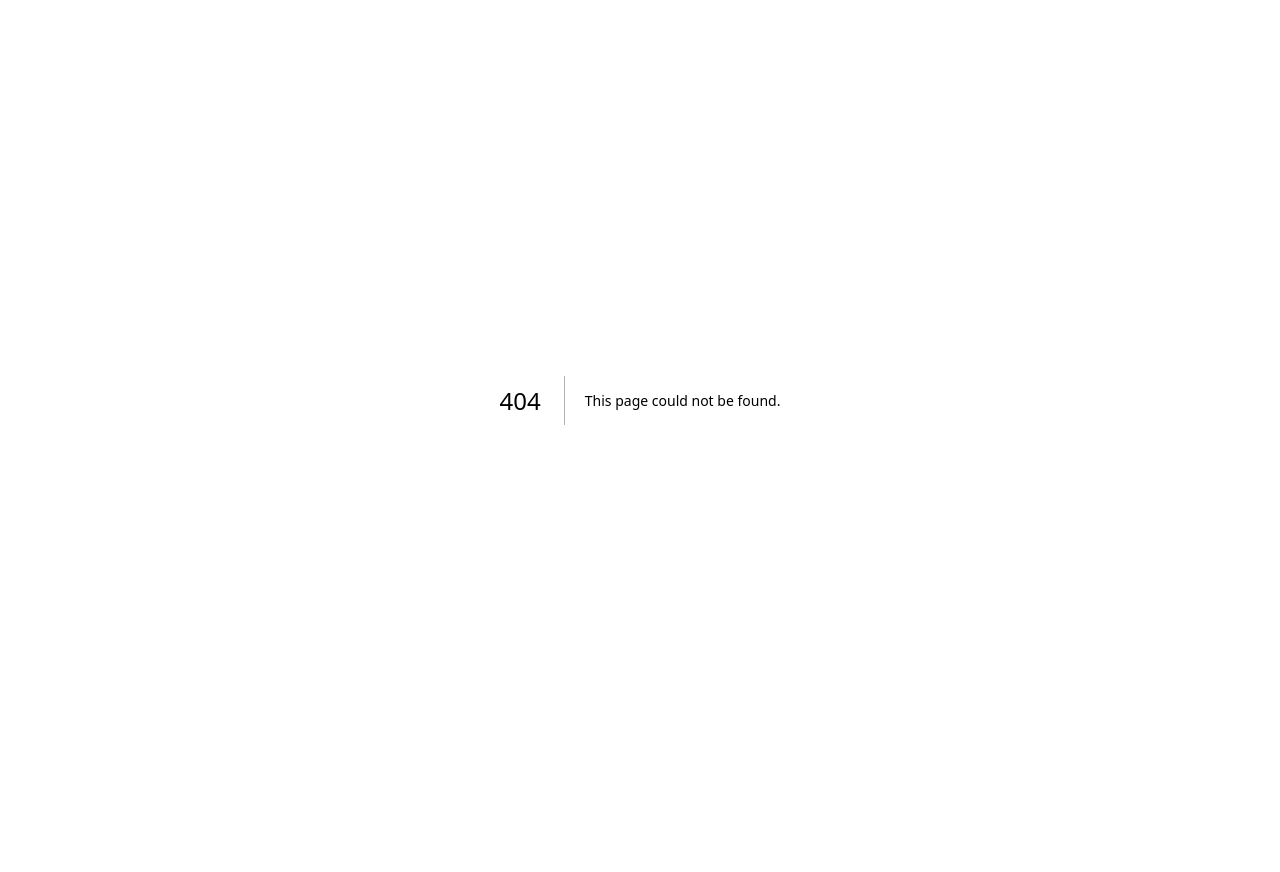
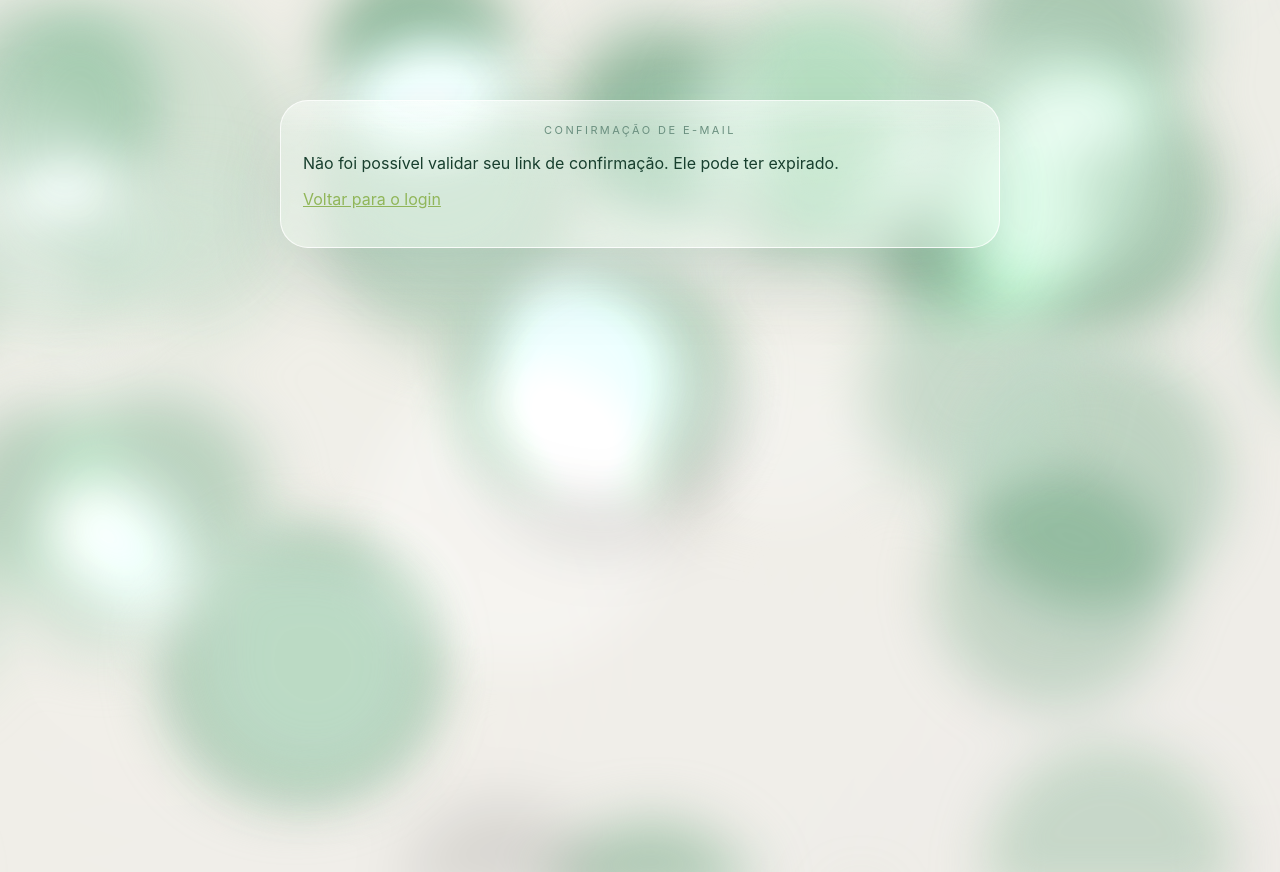
Before and after one commit to leoxavier3914-arch/rbagenda, a Next.js app: page /confirm in a window 1280 px wide. Before the commit this address had no page. Before the commit the page ends 800 px from the top, so only its background shows below. Built offline with nearby package versions, Linux system fonts and the light colour scheme; no server answers.

Commit message:
Adjust auth email confirmation flow

```diff
--- /dev/null
+++ b/src/app/(auth)/confirm/page.tsx
@@ -0,0 +1,69 @@
+'use client'
+
+import Link from 'next/link'
+import { useEffect, useState } from 'react'
+
+import { LavaLampProvider } from '@/components/LavaLampProvider'
+import {
+  ClientGlassPanel,
+  ClientPageShell,
+  ClientSection,
+} from '@/components/client/ClientPageLayout'
+import { useClientPageReady } from '@/hooks/useClientPageReady'
+import { supabase } from '@/lib/db'
+
+type Status = 'checking' | 'ok' | 'error'
+
+export default function ConfirmEmailPage() {
+  const heroReady = useClientPageReady()
+  const [status, setStatus] = useState('checking')
+
+  useEffect(() => {
+    supabase.auth
+      .getUser()
+      .then(({ data, error }) => {
+        if (error) {
+          setStatus('error')
+          return
+        }
+        if (data.user) {
+          setStatus('ok')
+        } else {
+          setStatus('error')
+        }
+      })
+      .catch(() => setStatus('error'))
+  }, [])
+
+  return (
+    <LavaLampProvider>
+      <ClientPageShell heroReady={heroReady}>
+        <ClientSection>
+          <ClientGlassPanel label="CONFIRMAÇÃO DE E-MAIL">
+            {status === 'checking' && (
+              <p>Validando seu e-mail, aguarde...</p>
+            )}
+
+            {status === 'ok' && (
+              <>
+                <p>Seu e-mail foi confirmado com sucesso! Agora você já pode fazer login.</p>
+                <p style={{ marginTop: 16 }}>
+                  <Link href="/login">Ir para o login</Link>
+                </p>
+              </>
+            )}
+
+            {status === 'error' && (
+              <>
+                <p>Não foi possível validar seu link de confirmação. Ele pode ter expirado.</p>
+                <p style={{ marginTop: 16 }}>
+                  <Link href="/login">Voltar para o login</Link>
+                </p>
+              </>
+            )}
+          </ClientGlassPanel>
+        </ClientSection>
+      </ClientPageShell>
+    </LavaLampProvider>
+  )
+}
--- a/src/app/(auth)/login/page.tsx
+++ b/src/app/(auth)/login/page.tsx
@@ -86,7 +86,14 @@ export default function Login() {
 
     const { data, error } = await supabase.auth.signInWithPassword({ email, password })
     if (error) {
-      setMsg(error.message)
+      const msg = error.message.toLowerCase()
+
+      if (msg.includes('confirm') || msg.includes('not confirmed')) {
+        setMsg('Seu e-mail ainda não foi confirmado. Abra o link enviado ao seu e-mail antes de entrar.')
+      } else {
+        setMsg(error.message)
+      }
+
       setLoading(false)
       return
     }
--- a/src/app/(auth)/signup/page.tsx
+++ b/src/app/(auth)/signup/page.tsx
@@ -28,7 +28,13 @@ export default function SignUp() {
     e.preventDefault()
     setMsg('')
 
-    const { data, error } = await supabase.auth.signUp({ email, password })
+    const { data, error } = await supabase.auth.signUp({
+      email,
+      password,
+      options: {
+        emailRedirectTo: `${process.env.NEXT_PUBLIC_SITE_URL}/auth/confirm`,
+      },
+    })
     if (error) return setMsg(error.message)
 
     const { data: sessionData } = await supabase.auth.getSession()
```
